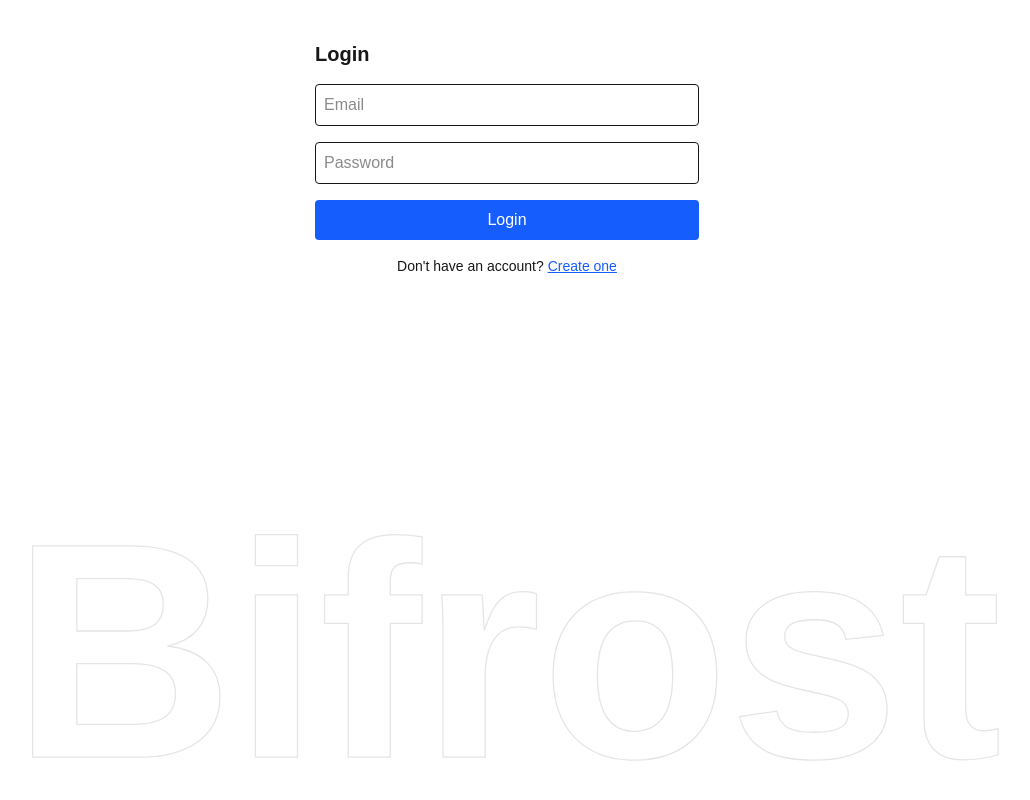
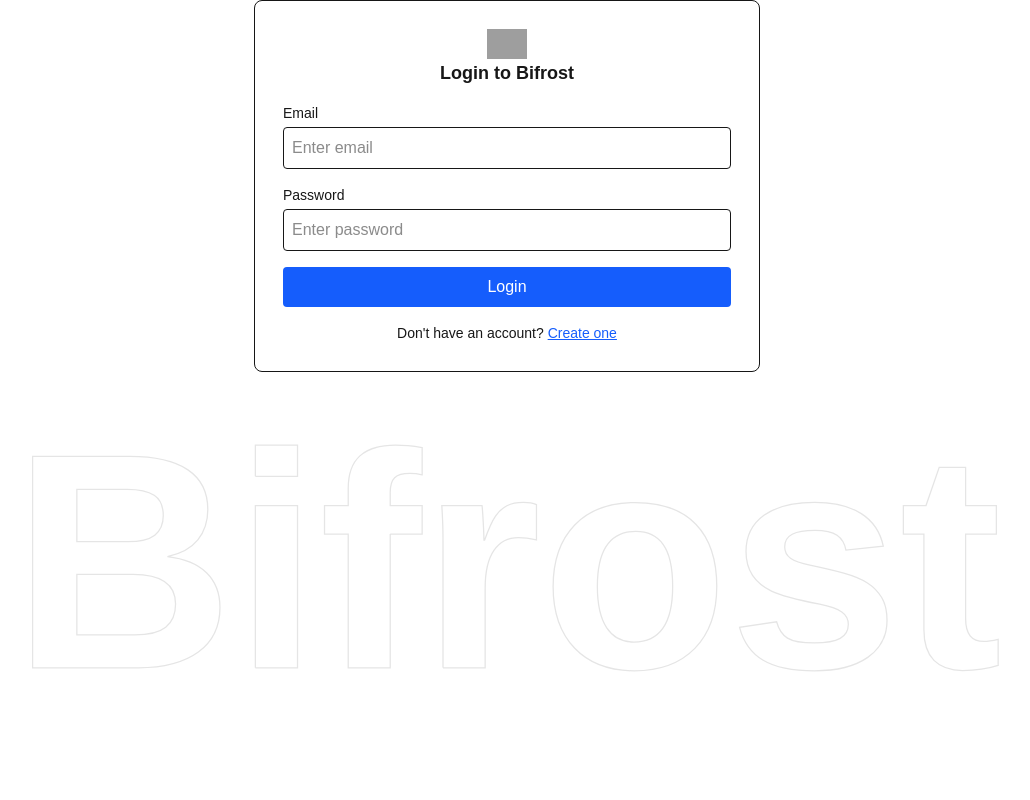
Before and after one commit to Shivamgautam043/Bifrost-App, a Next.js app: page /login in a window 1280 px wide. Shown: the top 800 px of the page, without its empty margins (133-1163 px from the left). Built offline with nearby package versions, Linux system fonts and the light colour scheme; grey boxes are pictures that could not be loaded.

Commit message:
updated ui

```diff
--- /dev/null
+++ b/src/app/components/LoginForm.tsx
@@ -0,0 +1,141 @@
+"use client";
+import { useMutation } from "@tanstack/react-query";
+import { useState } from "react";
+import { InputFieldWithLabel } from "./ui/InputFields";
+
+export default function LoginForm() {
+    const [mode, setMode] = useState<"login" | "signup">("login");
+    const mutation = useMutation({
+        mutationFn: async (body: any) => {
+            let endpoint = "/api/auth/login";
+            if (mode === "signup") endpoint = "/api/auth/signup";
+
+            const res = await fetch(endpoint, {
+                method: "POST",
+                headers: { "Content-Type": "application/json" },
+                body: JSON.stringify(body),
+            });
+
+            const data = await res.json();
+
+            if (!res.ok || data.error) {
+                throw new Error(data.error || "Request failed");
+            }
+
+            return data;
+        },
+        onSuccess() {
+            window.location.href = "/";
+        },
+    });
+
+    function handleSubmit(e: any) {
+        e.preventDefault();
+        const form = new FormData(e.target);
+        const email = form.get("email");
+        const password = form.get("password");
+        let body: any = { email, password };
+        if (mode === "signup") {
+            body.fullName = form.get("fullName");
+            body.phone = form.get("phone");
+        }
+        mutation.mutate(body);
+    }
+
+    return (
+        <div className="w-fit p-7 bg-white dark:bg-[#121212] border-[#161616] border rounded-lg grid grid-cols-1 place-items-center min-w-md">
+            <img src="https://res.cloudinary.com/duwfzddrs/image/upload/v1756146570/bifrost_2_zcda2y.png" alt="" width={40} />
+            <h2 className="text-lg font-semibold mb-4">
+                {mode === "login" ? "Login" : "Sign Up"} to Bifrost
+            </h2>
+
+            <form onSubmit={handleSubmit} className="flex flex-col gap-4">
+                {mode === "signup" && (
+                    <>
+                        <InputFieldWithLabel
+                            name="fullName"
+                            label="Full Name"
+                            placeholder="Enter full name"
+                            disabled={mutation.isPending}
+                        />
+
+                        <InputFieldWithLabel
+                            name="phone"
+                            label="Phone"
+                            placeholder="Enter phone number"
+                            disabled={mutation.isPending}
+                        />
+                    </>
+                )}
+
+                <InputFieldWithLabel
+                    name="email"
+                    label="Email"
+                    placeholder="Enter email"
+                    type="email"
+                    disabled={mutation.isPending}
+                />
+
+                <InputFieldWithLabel
+                    name="password"
+                    label="Password"
+                    placeholder="Enter password"
+                    type="password"
+                    disabled={mutation.isPending}
+                />
+
+                {mutation.isError && (
+                    <p className="text-red-600 text-sm bg-red-100 p-2 rounded">
+                        {(mutation.error as Error).message}
+                    </p>
+                )}
+
+                {/* BUTTON */}
+                <button
+                    className="bg-blue-600 text-white p-2 rounded disabled:opacity-60 disabled:cursor-not-allowed flex justify-center items-center"
+                    disabled={mutation.isPending}
+                >
+                    {mutation.isPending ? (
+                        <div className="w-5 h-5 border-2 border-white border-t-transparent rounded-full animate-spin" />
+                    ) : mode === "login" ? (
+                        "Login"
+                    ) : (
+                        "Sign Up"
+                    )}
+                </button>
+            </form>
+
+
+            {/* Toggle */}
+            <p className="mt-4 text-sm text-center">
+                {mode === "login" ? (
+                    <>
+                        Don&apos;t have an account?{" "}
+                        <button
+                            onClick={() => setMode("signup")}
+                            className="text-blue-600 underline"
+                            disabled={mutation.isPending}
+                        >
+                            Create one
+                        </button>
+                    </>
+                ) : (
+                    <>
+                        Already have an account?{" "}
+                        <button
+                            onClick={() => setMode("login")}
+                            className="text-blue-600 underline"
+                            disabled={mutation.isPending}
+                        >
+                            Login here
+                        </button>
+                    </>
+                )}
+            </p>
+
+
+        </div>
+
+
+    );
+}
--- /dev/null
+++ b/src/app/components/ui/InputFields.tsx
@@ -0,0 +1,35 @@
+type InputFieldWithLabelProps = {
+  name: string
+  label?: string
+  placeholder?: string
+  className?: string
+  disabled?: boolean
+} & React.InputHTMLAttributes<HTMLInputElement>
+
+export function InputFieldWithLabel({
+  name,
+  label,
+  placeholder,
+  className = "",
+  disabled = false,
+  ...rest
+}: InputFieldWithLabelProps) {
+  return (
+    <div className="flex flex-col gap-1 min-w-md">
+      {label && (
+        <label htmlFor={name} className="text-sm font-medium">
+          {label}
+        </label>
+      )}
+
+      <input
+        id={name}
+        name={name}
+        placeholder={placeholder}
+        disabled={disabled}
+        className={`border p-2 rounded ${className}`}
+        {...rest}
+      />
+    </div>
+  )
+}
--- a/src/app/globals.css
+++ b/src/app/globals.css
@@ -36,7 +36,7 @@
 
 @media (prefers-color-scheme: dark) {
   :root {
-    --background: #0a0a0a;
+    --background: #0f0f0f;
     --foreground: #ededed;
   }
 }
--- a/src/app/login/page.tsx
+++ b/src/app/login/page.tsx
@@ -1,141 +1,10 @@
-"use client";
-import { useState } from "react";
-import { useMutation } from "@tanstack/react-query";
+import LoginForm from "../components/LoginForm";
 import { TextHoverEffect } from "../components/ui/text-hover-effect";
 
-export default function AuthForm() {
-  const [mode, setMode] = useState<"login" | "signup">("login");
-  const mutation = useMutation({
-    mutationFn: async (body: any) => {
-      let endpoint = "/api/auth/login";
-      if (mode === "signup") endpoint = "/api/auth/signup";
-
-      const res = await fetch(endpoint, {
-        method: "POST",
-        headers: { "Content-Type": "application/json" },
-        body: JSON.stringify(body),
-      });
-
-      const data = await res.json();
-
-      if (!res.ok || data.error) {
-        throw new Error(data.error || "Request failed");
-      }
-
-      return data;
-    },
-
-    onSuccess() {
-      window.location.href = "/";
-    },
-  });
-
-  function handleSubmit(e: any) {
-    e.preventDefault();
-
-    const form = new FormData(e.target);
-    const email = form.get("email");
-    const password = form.get("password");
-
-    let body: any = { email, password };
-
-    if (mode === "signup") {
-      body.fullName = form.get("fullName");
-      body.phone = form.get("phone");
-    }
-
-    mutation.mutate(body);
-  }
-
+export default function Page() {
   return (
-    <div className="max-w-full mx-auto mt-10 h-screen">
-      <div className="max-w-sm mx-auto">
-
-
-      <h2 className="text-xl font-bold mb-4">
-        {mode === "login" ? "Login" : "Sign Up"}
-      </h2>
-
-      <form onSubmit={handleSubmit} className="flex flex-col gap-4">
-        {mode === "signup" && (
-          <>
-            <input
-              name="fullName"
-              placeholder="Full Name"
-              className="border p-2 rounded"
-              disabled={mutation.isPending}
-            />
-            <input
-              name="phone"
-              placeholder="Phone"
-              className="border p-2 rounded"
-              disabled={mutation.isPending}
-            />
-          </>
-        )}
-
-        <input
-          name="email"
-          placeholder="Email"
-          className="border p-2 rounded"
-          disabled={mutation.isPending}
-        />
-        <input
-          name="password"
-          type="password"
-          placeholder="Password"
-          className="border p-2 rounded"
-          disabled={mutation.isPending}
-        />
-
-        {mutation.isError && (
-          <p className="text-red-600 text-sm bg-red-100 p-2 rounded">
-            {(mutation.error as Error).message}
-          </p>
-        )}
-
-        {/* BUTTON */}
-        <button
-          className="bg-blue-600 text-white p-2 rounded disabled:opacity-60 disabled:cursor-not-allowed flex justify-center items-center"
-          disabled={mutation.isPending}
-        >
-          {mutation.isPending ? (
-            <div className="w-5 h-5 border-2 border-white border-t-transparent rounded-full animate-spin" />
-          ) : mode === "login" ? (
-            "Login"
-          ) : (
-            "Sign Up"
-          )}
-        </button>
-      </form>
-
-      {/* Toggle */}
-      <p className="mt-4 text-sm text-center">
-        {mode === "login" ? (
-          <>
-            Don&apos;t have an account?{" "}
-            <button
-              onClick={() => setMode("signup")}
-              className="text-blue-600 underline"
-              disabled={mutation.isPending}
-            >
-              Create one
-            </button>
-          </>
-        ) : (
-          <>
-            Already have an account?{" "}
-            <button
-              onClick={() => setMode("login")}
-              className="text-blue-600 underline"
-              disabled={mutation.isPending}
-            >
-              Login here
-            </button>
-          </>
-        )}
-      </p>     </div>
-
+    <div className="max-w-full mx-auto h-screen grid grid-cols-1 w-full place-items-center">
+      <LoginForm/>
       <TextHoverEffect text="Bifrost" />
     </div>
   );
```
